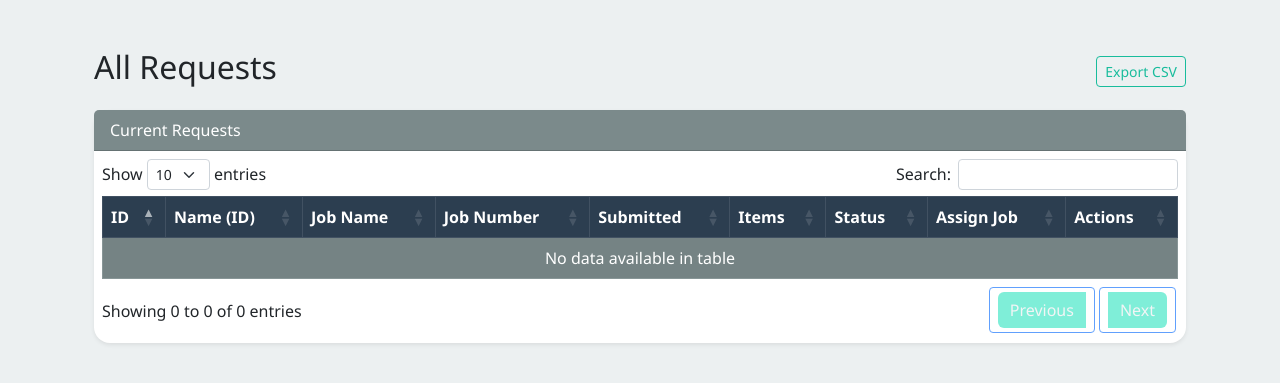
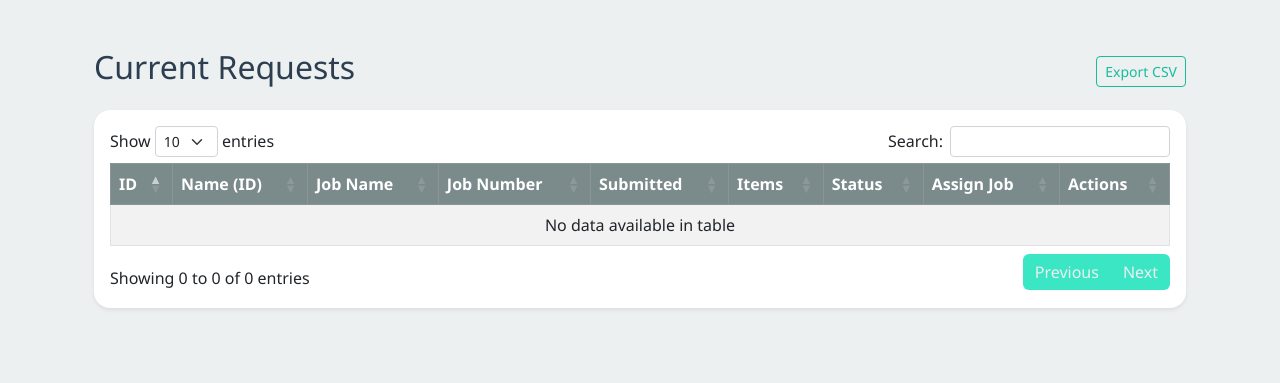
Before and after one commit to ColtonBaum/THE-REQuest-form, a Flask app: page /admin/requests in a window 1280 px wide. Shown: the part 72-455 px from the top of the page. Run offline with Flask 3, Linux system fonts and the light colour scheme; some libraries are stand-ins or nearby versions.

Commit message:
Update request list UI: lighter grey table, dark blue heading and pagination

```diff
--- a/templates/admin/requests_list.html
+++ b/templates/admin/requests_list.html
@@ -1,22 +1,19 @@
 {% extends "admin/base.html" %}
-
 {% block title %}All Requests{% endblock %}
 
 {% block admin_content %}
 <div class="container-fluid py-4">
   <div class="d-flex justify-content-between align-items-center mb-3">
-    <h3>All Requests</h3>
-    <a href="{{ url_for('admin.export_csv') }}" class="btn btn-sm btn-outline-success">Export CSV</a>
+    <h3 class="text-primary">Current Requests</h3>
+    <a href="{{ url_for('admin.export_csv') }}" class="btn btn-sm btn-outline-success">
+      Export CSV
+    </a>
   </div>
 
   <div class="card shadow-sm">
-    <div class="card-header bg-dark text-white">
-      Current Requests
-    </div>
-    <div class="card-body p-2">
-      <div class="table-responsive">
-        <table id="requests-table" class="table table-dark table-striped table-bordered align-middle">
-          <thead class="table-primary">
+    <div class="card-body table-responsive">
+      <table id="requests-table" class="table table-bordered align-middle" style="background-color: #f2f2f2;">
+        <thead class="table-dark">
           <tr>
             <th>ID</th>
             <th>Name (ID)</th>
@@ -34,6 +31,7 @@
           <tr>
             <td>{{ r.id }}</td>
             <td>{{ r.employee_name }} ({{ r.employee_id }})</td>
+
             <td>
               {% if r.job_id %}
                 <a href="{{ url_for('admin.job_detail', job_id=r.job_id) }}">
@@ -43,8 +41,10 @@
                 —
               {% endif %}
             </td>
+
             <td>{{ r.job.number if r.job_id else r.job_number or '—' }}</td>
             <td>{{ r.submitted_at.strftime('%Y-%m-%d %H:%M') }}</td>
+
             <td class="px-3">
               <ul class="mb-0 ps-3">
                 {% for i in r.items %}
@@ -52,39 +52,33 @@
                 {% endfor %}
               </ul>
             </td>
+
             <td>
               <form method="post" action="{{ url_for('admin.update_status', req_id=r.id) }}">
                 <input type="hidden" name="csrf_token" value="{{ csrf_token() }}">
-                  <select name="status"
-                          class="form-select form-select-sm
-                            {% if r.status=='Not started' %}bg-danger text-white{% endif %}
-                            {% if r.status=='In progress' %}bg-warning text-dark{% endif %}
-                            {% if r.status=='Complete' %}bg-success text-white{% endif %}"
-                          onchange="this.form.submit()">
+                <select name="status" class="form-select form-select-sm {% if r.status=='Not started' %}bg-danger text-white{% elif r.status=='In progress' %}bg-warning text-dark{% elif r.status=='Complete' %}bg-success text-white{% endif %}" onchange="this.form.submit()">
                   <option value="Not started" {% if r.status=='Not started' %}selected{% endif %}>Not started</option>
                   <option value="In progress" {% if r.status=='In progress' %}selected{% endif %}>In progress</option>
                   <option value="Complete" {% if r.status=='Complete' %}selected{% endif %}>Complete</option>
                 </select>
               </form>
             </td>
+
             <td>
               <form method="post" action="{{ url_for('admin.assign_request', req_id=r.id) }}">
                 <input type="hidden" name="csrf_token" value="{{ csrf_token() }}">
                 <select name="job_id" class="form-select form-select-sm" onchange="this.form.submit()">
                   <option value="">— Unassigned —</option>
                   {% for j in jobs %}
-                      <option value="{{ j.id }}" {% if r.job_id == j.id %}selected{% endif %}>
-                        {{ j.name }} ({{ j.number }})
-                      </option>
+                  <option value="{{ j.id }}" {% if r.job_id == j.id %}selected{% endif %}>{{ j.name }} ({{ j.number }})</option>
                   {% endfor %}
                 </select>
               </form>
             </td>
-              <td class="d-flex gap-1">
+
+            <td class="text-nowrap">
               <a href="{{ url_for('admin.edit_request', req_id=r.id) }}" class="btn btn-sm btn-outline-primary">Edit</a>
-                <form method="post"
-                      action="{{ url_for('admin.delete_request', req_id=r.id) }}"
-                      onsubmit="return confirm('Are you sure you want to permanently delete this request?');">
+              <form method="post" action="{{ url_for('admin.delete_request', req_id=r.id) }}" class="d-inline" onsubmit="return confirm('Are you sure you want to permanently delete this request?');">
                 <input type="hidden" name="csrf_token" value="{{ csrf_token() }}">
                 <button type="submit" class="btn btn-sm btn-outline-danger">Delete</button>
               </form>
@@ -96,33 +90,25 @@
     </div>
   </div>
 </div>
-</div>
+
+{% endblock %}
 
 {% block scripts %}
 <script>
-  $(function(){
+  $(document).ready(function () {
     $('#requests-table').DataTable({
-      paging:     true,
-      searching:  true,
-      ordering:   true,
-      info:       true,
+      paging: true,
+      searching: true,
+      ordering: true,
+      info: true,
       lengthMenu: [[10, 25, 50, -1], [10, 25, 50, "All"]],
       language: {
-        search: "_INPUT_",
-        searchPlaceholder: "Search requests..."
+        paginate: {
+          previous: '<span class="btn btn-sm btn-outline-primary">Previous</span>',
+          next: '<span class="btn btn-sm btn-outline-primary">Next</span>'
+        }
       }
     });
-
-    // Style pagination buttons
-    setTimeout(() => {
-      $('.dataTables_paginate .paginate_button').addClass('btn btn-sm btn-outline-primary').css({
-        'margin': '0 2px',
-        'border': '1px solid #0d6efd',
-        'background-color': 'white',
-        'color': '#0d6efd'
-      });
-    }, 100);
   });
 </script>
 {% endblock %}
-{% endblock %}
```
Lines whose indentation alone changed are shown as unchanged.
